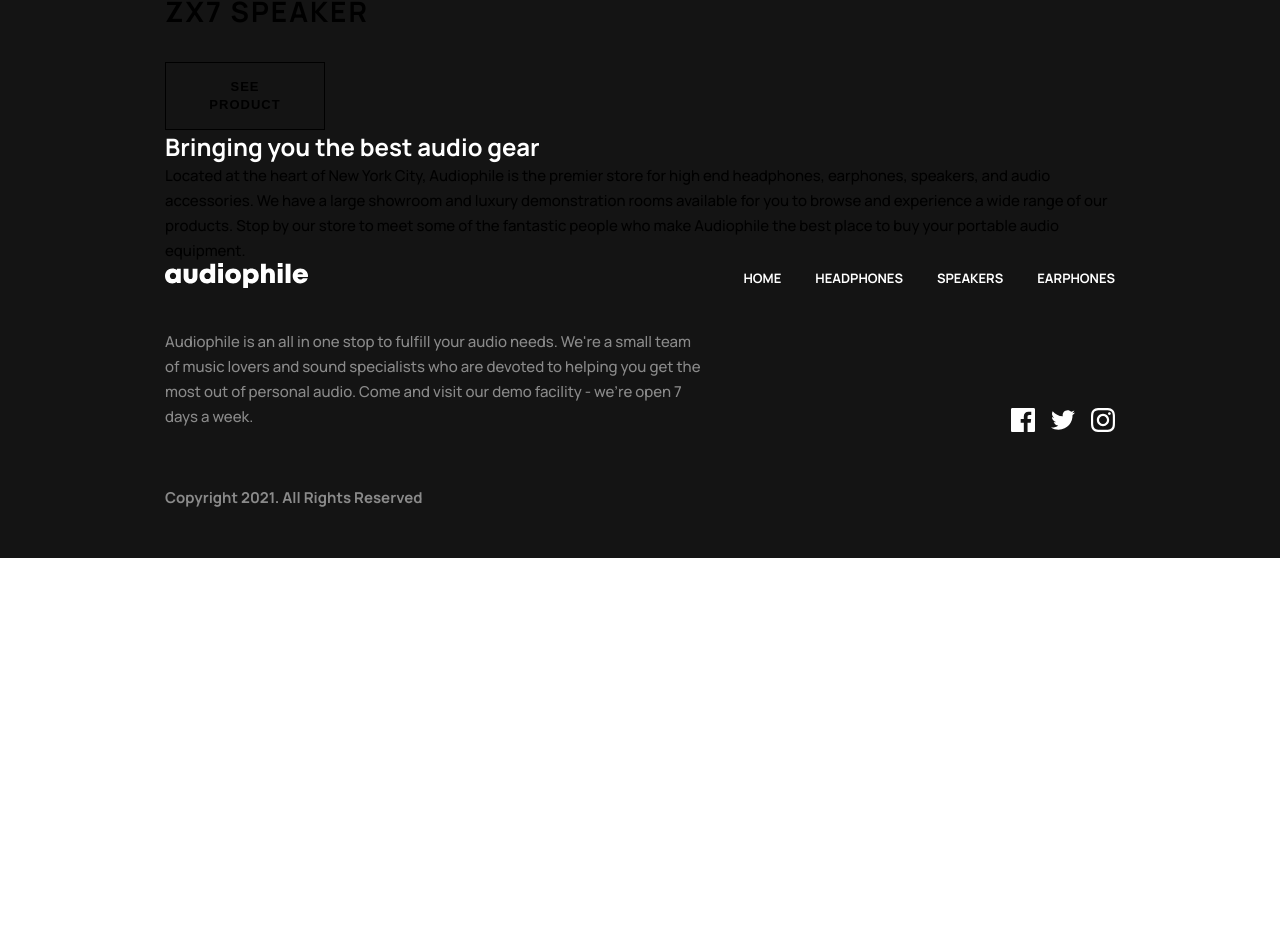
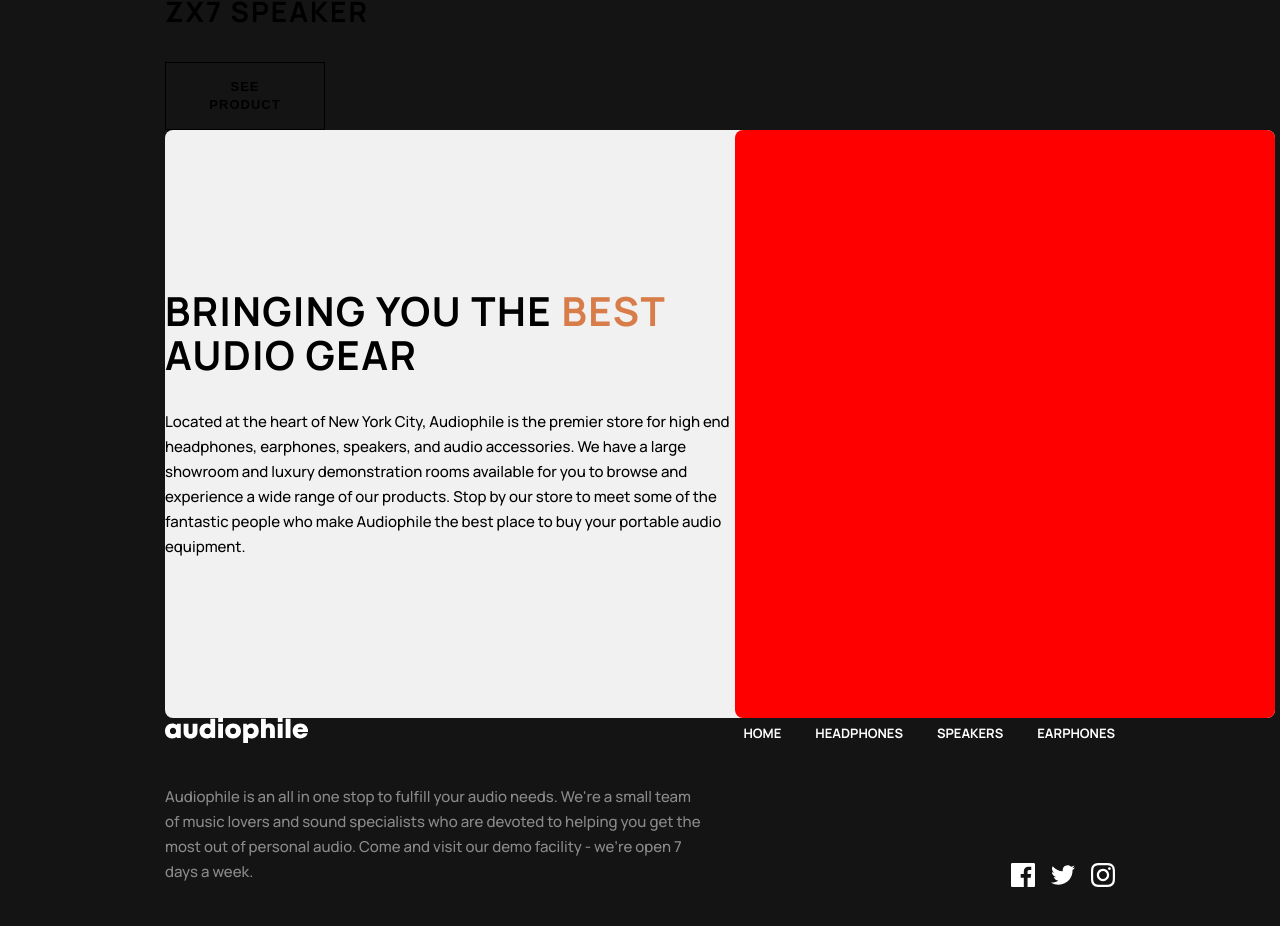
Before and after one commit to deeepak-me/swift, a Next.js app: page / in a window 1280 px wide. Shown: the part 1758-2684 px from the top of the page. Before the commit the page ends 2316 px from the top, so only its background shows below. Built offline with nearby package versions, Linux system fonts and the light colour scheme.

Commit message:
feat: basic details added

```diff
--- a/src/components/brandcarrd/BrandCard.jsx
+++ b/src/components/brandcarrd/BrandCard.jsx
@@ -1,9 +1,37 @@
 "use client";
 
 import React from "react";
-
+import Image from "next/image";
 import { styled, css } from "styled-components";
 
+import person from "public/person.png";
+
+const Info = styled.div`
+  width: 1110px;
+  height: 588px;
+  flex-shrink: 0;
+  border-radius: 8px;
+  background: #f1f1f1;
+  display: flex;
+  justify-content: center;
+  align-items:center ;
+`;
+
+const Title = styled.h2`
+  color: #000;
+  font-size: 40px;
+  font-family: Manrope;
+  font-style: normal;
+  font-weight: 700;
+  line-height: 44px;
+  letter-spacing: 1.429px;
+  text-transform: uppercase;
+  margin-bottom: 32px;
+`;
+
+const Orange = styled.span`
+  color: #d87d4a;
+`;
 const Para = styled.p`
   color: #000;
   font-size: 15px;
@@ -13,23 +41,35 @@ const Para = styled.p`
   line-height: 25px;
 `;
 
+const Item = styled.div`
+  width: 540px;
+  height: 588px;
+  flex-shrink: 0;
+  border-radius: 8px;
+  /* background: #f1f1f1; */
+  background: red;
+`;
+
 const BrandCard = () => {
   return (
-    <div>
-      <div>
-        <h2>
-          Bringing you the <span>best</span> audio gear
-        </h2>
-        <Para>
-          Located at the heart of New York City, Audiophile is the premier store
-          for high end headphones, earphones, speakers, and audio accessories.
-          We have a large showroom and luxury demonstration rooms available for
-          you to browse and experience a wide range of our products. Stop by our
-          store to meet some of the fantastic people who make Audiophile the
-          best place to buy your portable audio equipment.
-        </Para>
-      </div>
-    </div>
+    <dev>
+      <Info>
+        <dev>
+          <Title>
+            Bringing you the <Orange>best</Orange> audio gear
+          </Title>
+          <Para>
+            Located at the heart of New York City, Audiophile is the premier
+            store for high end headphones, earphones, speakers, and audio
+            accessories. We have a large showroom and luxury demonstration rooms
+            available for you to browse and experience a wide range of our
+            products. Stop by our store to meet some of the fantastic people who
+            make Audiophile the best place to buy your portable audio equipment.
+          </Para>
+        </dev>
+        <Item>{/* <Image src={person} width={540} height={588} /> */}</Item>
+      </Info>
+    </dev>
   );
 };
 
```
